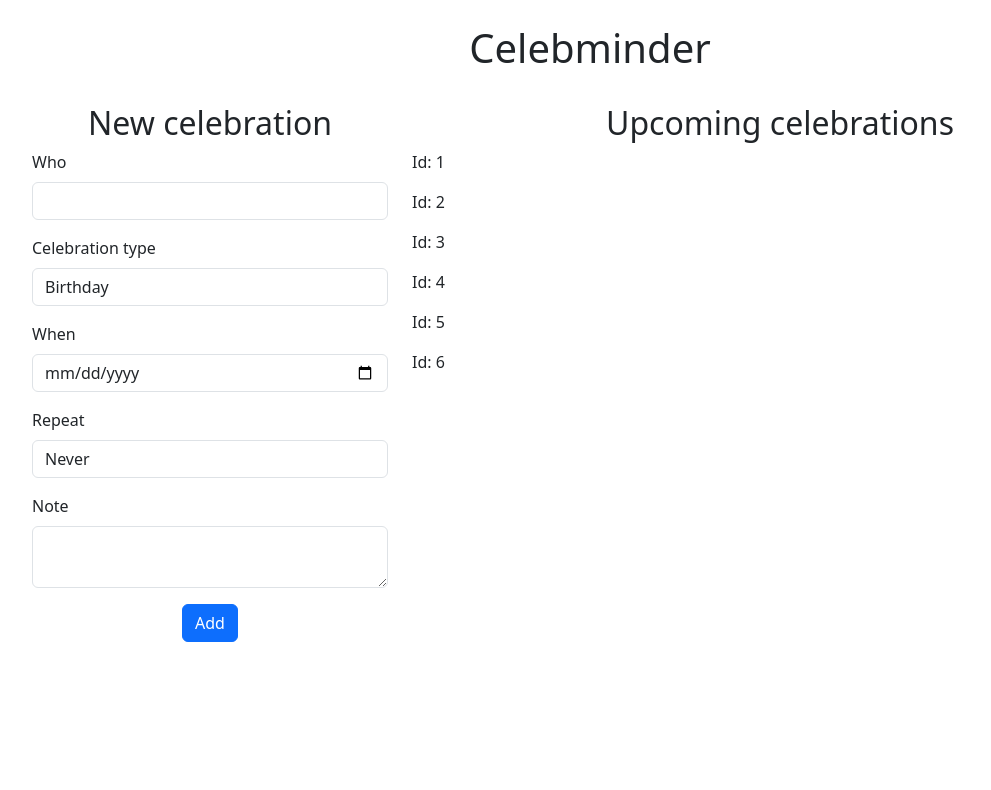
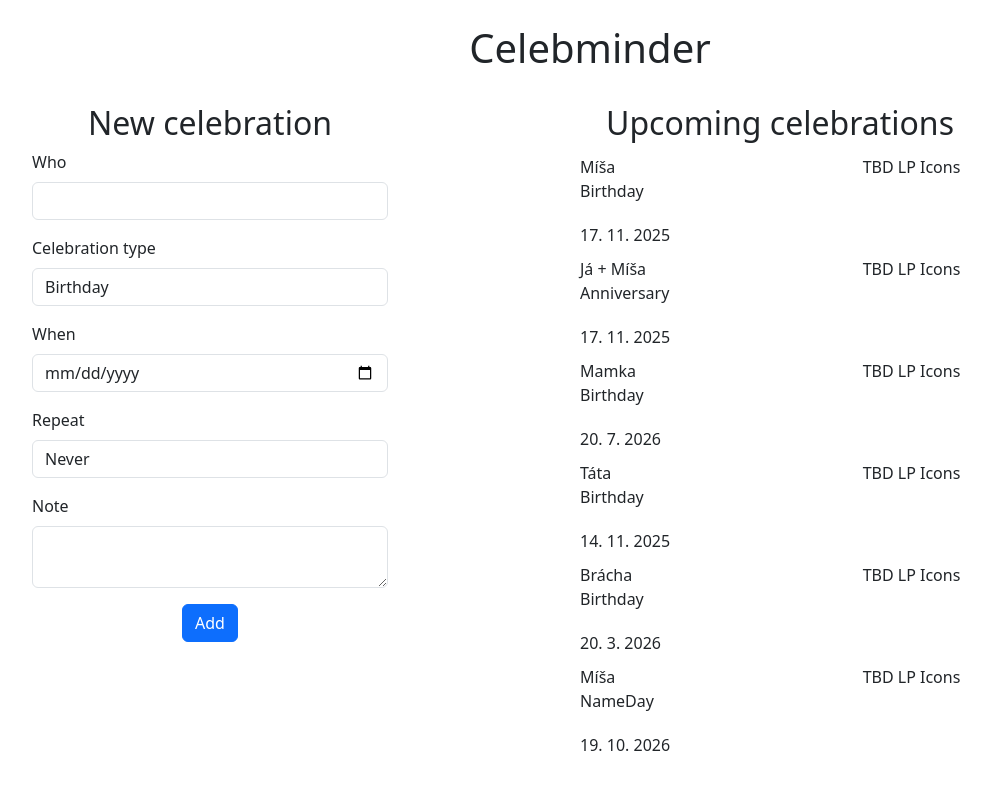
Before and after one commit to Lukas-Baker/celeb-minder, a React (Vite) app in the folder celeb-minder-react/celeb-minder-react/: page / in a window 1280 px wide. Shown: the top 790 px of the page, without its empty margins (50-1041 px from the left). Built offline with nearby package versions, Linux system fonts and the light colour scheme.

Commit message:
Basic layout styling of Celebration component

```diff
--- /dev/null
+++ b/celeb-minder-react/celeb-minder-react/src/components/Celebration.module.css
@@ -0,0 +1,9 @@
+.celebration {
+    max-width: 400px;
+    margin: 0px auto;
+    padding: 5px 0px;
+}
+
+.celebrationFooter {
+    margin-top: 20px;
+}
--- a/celeb-minder-react/celeb-minder-react/src/components/Celebration.tsx
+++ b/celeb-minder-react/celeb-minder-react/src/components/Celebration.tsx
@@ -1,4 +1,6 @@
 import type { ICelebration } from "../types/ICelebration";
+import styles from "./Celebration.module.css";
+import { getCelebrationName } from "../types/CelebrationTypeEnum";
 
 interface Props {
     celebration: ICelebration,
@@ -6,8 +8,21 @@ interface Props {
 
 function Celebration({celebration}: Props) {
     return (
-        <div>
-            <p>Id: {celebration.Id}</p>
+        <div className={styles.celebration}>
+            <div className="row">
+                <div className="col-8">
+                    <div>{celebration.Who}</div>
+                    <div>{getCelebrationName(celebration.CelebrationType)}</div>
+                </div>
+                <div className="col-4">
+                    TBD LP Icons
+                </div>
+            </div>
+            <div className={`row ${styles.celebrationFooter}`}>
+                <div className="col-12">
+                    {celebration.When.toLocaleDateString('cs-CZ')}
+                </div>
+            </div>
         </div>
     )
 }
--- /dev/null
+++ b/celeb-minder-react/celeb-minder-react/src/components/CelebrationList.module.css
@@ -0,0 +1,3 @@
+.celebrationList {
+    margin-top: 40px;
+}
--- a/celeb-minder-react/celeb-minder-react/src/components/CelebrationList.tsx
+++ b/celeb-minder-react/celeb-minder-react/src/components/CelebrationList.tsx
@@ -2,6 +2,7 @@ import type { ICelebration } from "../types/ICelebration";
 import { CelebrationType } from "../types/CelebrationTypeEnum";
 import { Repeat } from "../types/RepeatEnum";
 import Celebration from "./Celebration";
+import styles from "./CelebrationList.module.css";
 
 function CelebrationList() {
     // Mock of celebrations
@@ -55,9 +56,9 @@ function CelebrationList() {
     return (
         <>
             <h2 className="text-center">Upcoming celebrations</h2>
-            <div>
+            <div className={styles.CelebrationList}>
                 { celebrations.map((c) => (
-                    <Celebration celebration={c} />
+                    <Celebration celebration={c} key={c.Id} />
                 ))}
             </div>
         </>
--- a/celeb-minder-react/celeb-minder-react/src/types/CelebrationTypeEnum.ts
+++ b/celeb-minder-react/celeb-minder-react/src/types/CelebrationTypeEnum.ts
@@ -6,3 +6,10 @@ export const CelebrationType = {
 } as const;
 
 export type CelebrationType = typeof CelebrationType[keyof typeof CelebrationType];
+
+// gets name value of the enum
+export function getCelebrationName(value: CelebrationType): string {
+  const entry = Object.entries(CelebrationType)
+    .find(([, v]) => v === value);
+  return entry ? entry[0] : '';
+}
```
